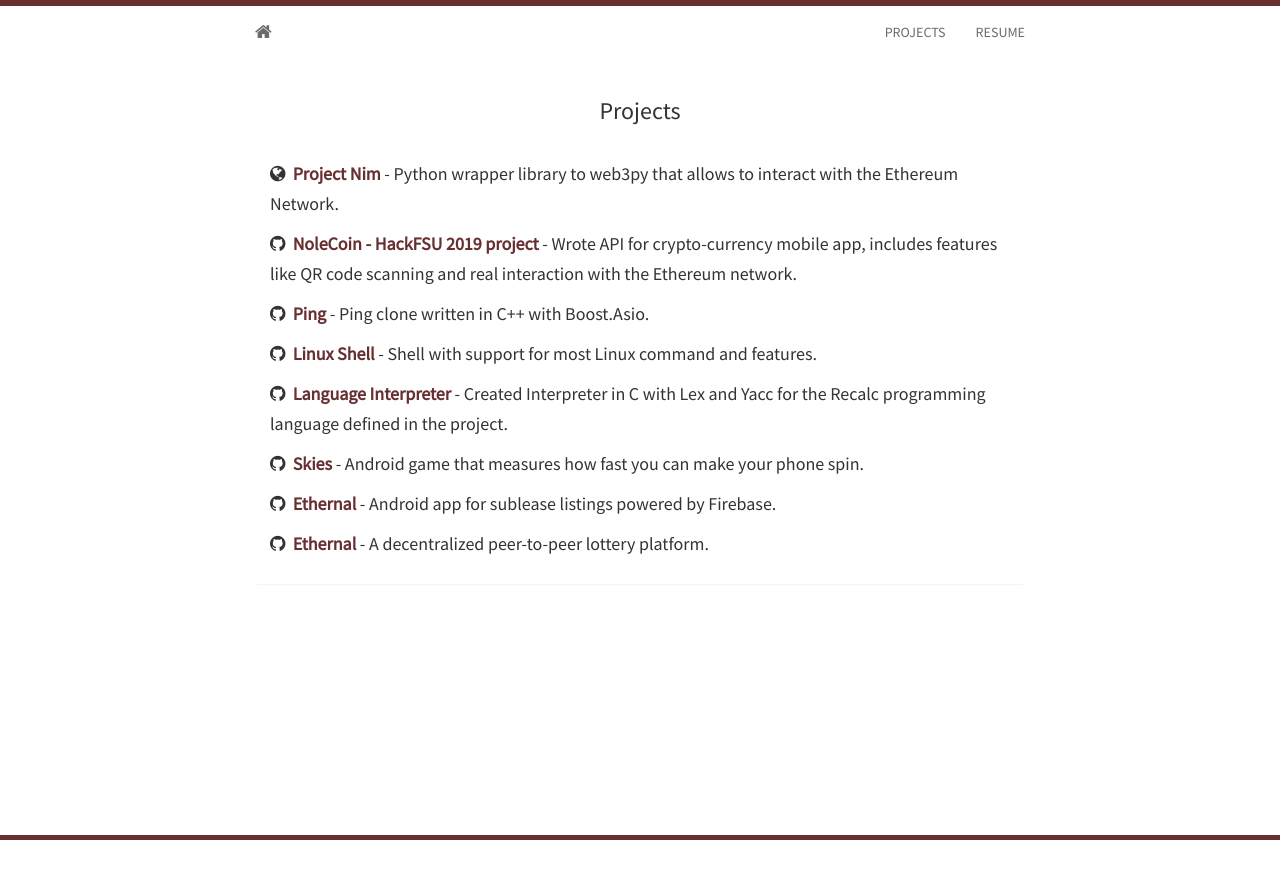
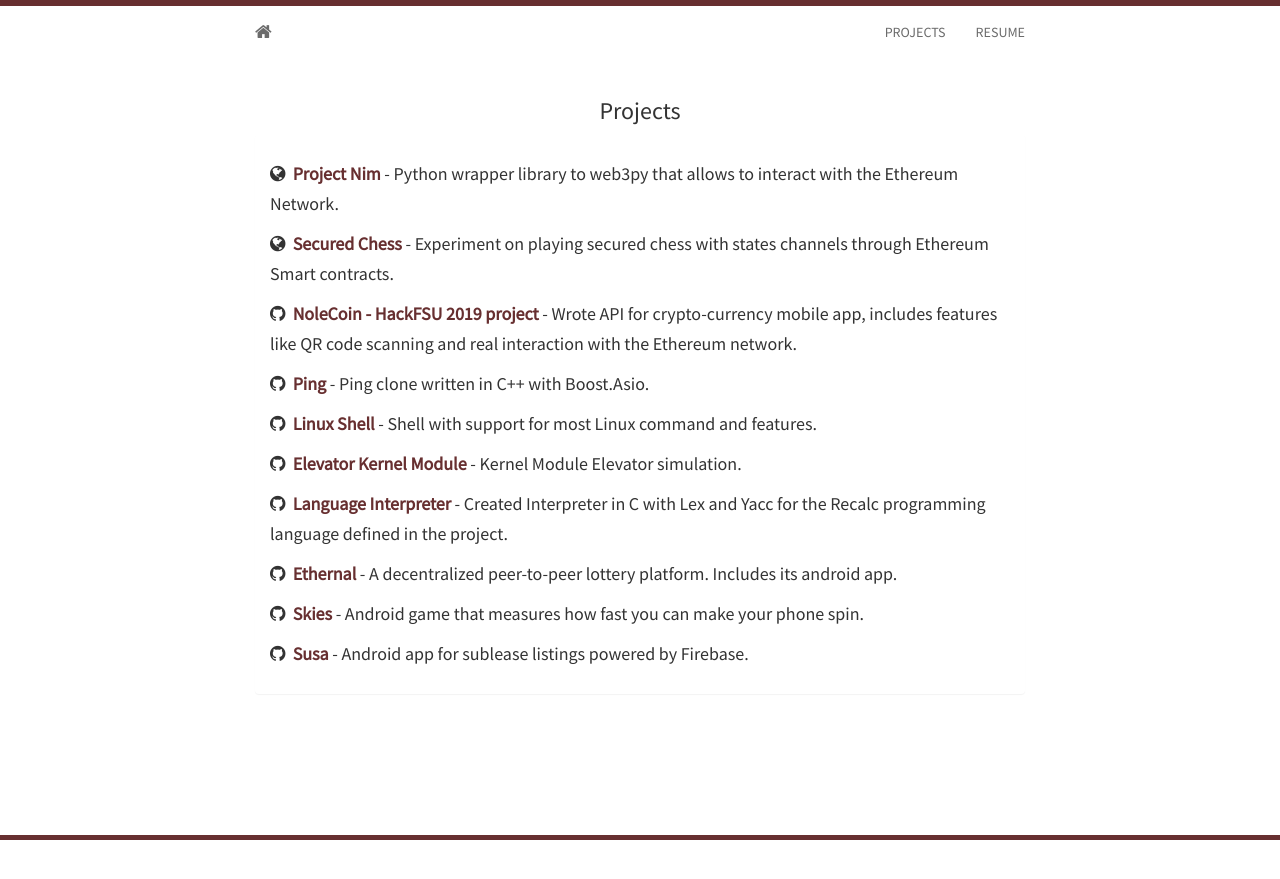
Before and after one commit to ChristopherHolder/ChristopherHolder.github.io, a Jekyll site: the page built from projects.html, in a window 1280 px wide. Shown: the top 879 px of the page. Built offline with Jekyll 4.4.1, drawn with Linux system fonts in a browser that asks for light colours; nearby versions of some CDN libraries.

Commit message:
new push

```diff
--- a/_includes/projects.html
+++ b/_includes/projects.html
@@ -7,6 +7,11 @@
 			<i class="fa fa-globe"></i>&nbsp;&nbsp;<strong><a href="www.projectnim.org">Project Nim</a></strong>
 			- Python wrapper library to web3py that allows to interact with the Ethereum Network.
 		</h5>
+		<h5>
+			<i class="fa fa-globe"></i>&nbsp;&nbsp;<strong><a href="#">Secured Chess</a></strong>
+			- Experiment on playing secured chess with states channels through Ethereum Smart contracts.
+		</h5>
+
 		<h5>
 			<i class="fa fa-github"></i>&nbsp;&nbsp;<strong><a href="https://github.com/Azure-Agst/hackfsu-2019">NoleCoin - HackFSU 2019 project </a></strong>
 			- Wrote API for crypto-currency mobile app, includes features like QR code scanning and real interaction with the Ethereum network.
@@ -20,21 +25,26 @@
 			-  Shell with support for most Linux command and features.
 		</h5>
 		<h5>
+			<i class="fa fa-github"></i>&nbsp;&nbsp;<strong><a href="https://github.com/manterolat/cop4610_project2">Elevator Kernel Module </a></strong>
+			- Kernel Module Elevator simulation.
+		</h5>
+		<h5>
 			<i class="fa fa-github"></i>&nbsp;&nbsp;<strong><a href="https://github.com/ChristopherHolder/RecalcInterpreter">Language Interpreter </a></strong>
 			-  Created Interpreter in C with Lex and Yacc for the Recalc programming language defined in the project.
+		</h5>
+		<h5>
+			<i class="fa fa-github"></i>&nbsp;&nbsp;<strong><a href="https://github.com/ChristopherHolder/Ethernal">Ethernal</a></strong>
+			- A decentralized peer-to-peer lottery platform. Includes its android app.
 		</h5>
 		<h5>
 			<i class="fa fa-github"></i>&nbsp;&nbsp;<strong><a href="https://github.com/COP4656-G1/skies">Skies</a></strong>
 			- Android game that measures how fast you can make your phone spin.
 		</h5>
 		<h5>
-			<i class="fa fa-github"></i>&nbsp;&nbsp;<strong><a href="https://github.com/COP4656-G1/Susa">Ethernal</a></strong>
+			<i class="fa fa-github"></i>&nbsp;&nbsp;<strong><a href="https://github.com/COP4656-G1/Susa">Susa</a></strong>
 			- Android app for sublease listings powered by Firebase.
 		</h5>
-		<h5>
-			<i class="fa fa-github"></i>&nbsp;&nbsp;<strong><a href="https://github.com/ChristopherHolder/Ethernal">Ethernal</a></strong>
-			- A decentralized peer-to-peer lottery platform.
-		</h5>
+
 
 		<!--
 		<h5>
```
Also changed, not shown: 3 other files.
